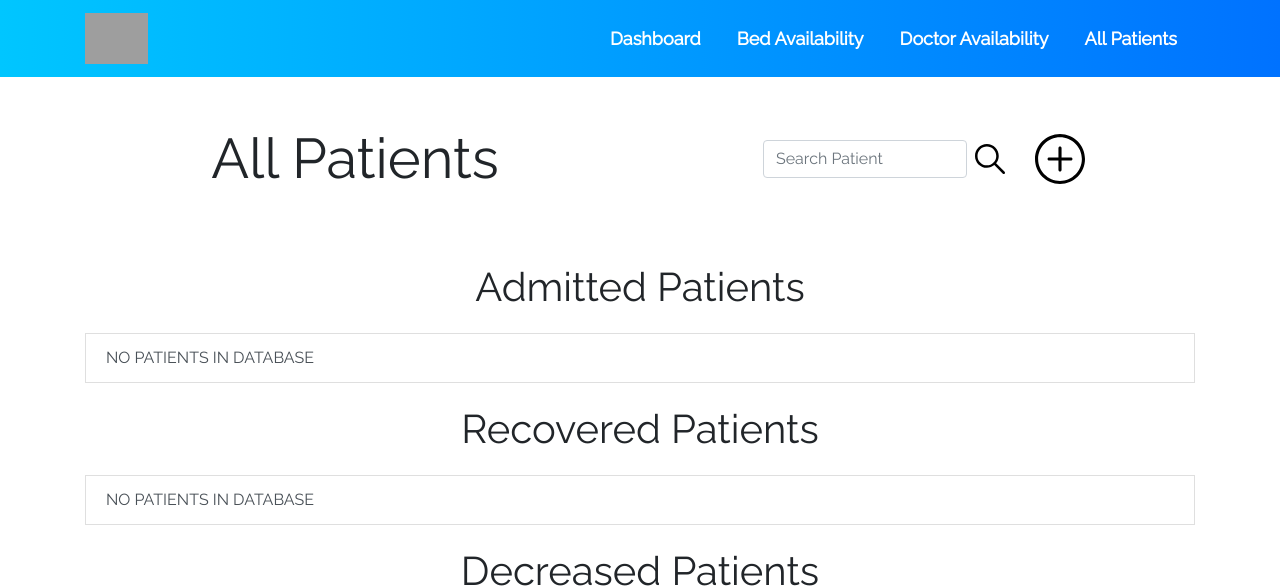
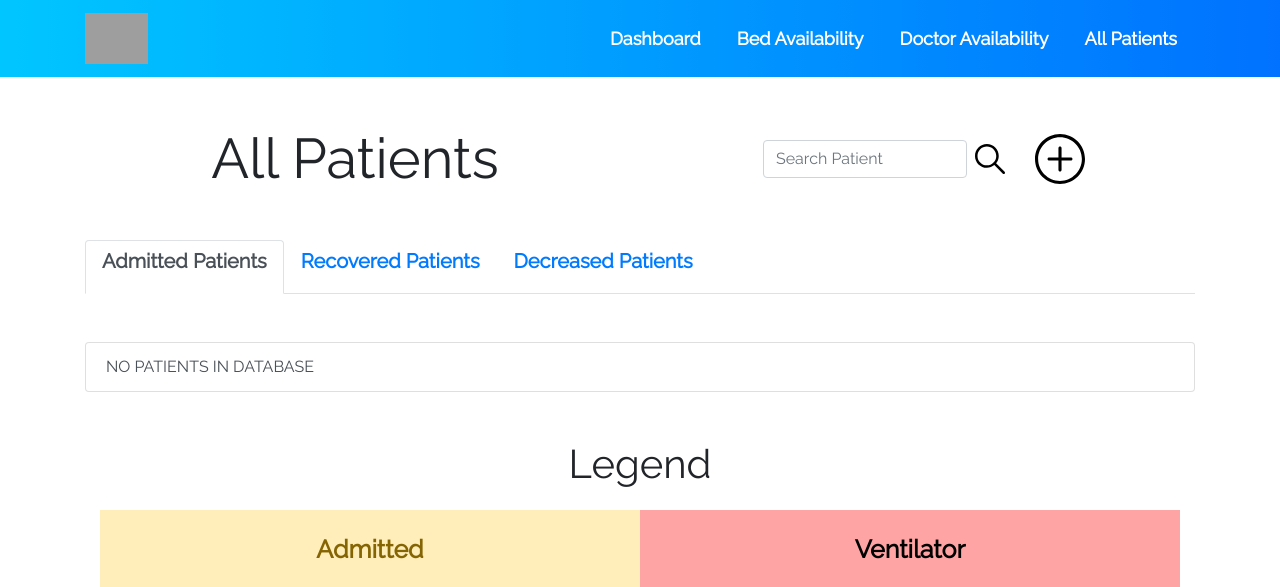
Before and after one commit to Patience-Breakers/Hospital-CMS-for-Covid-19, a Django app: template covidtracker/templates/allpatients.html in a window 1280 px wide. Shown: the top 587 px of the page. Run offline with Django 3.2, Linux system fonts and the light colour scheme; the template is opened without the code that fills it, so the values that code supplies are empty; some libraries are stand-ins or nearby versions; grey boxes are pictures that could not be loaded.

Commit message:
improved the ui of all patients

```diff
--- a/covidtracker/templates/allpatients.html
+++ b/covidtracker/templates/allpatients.html
@@ -33,9 +33,31 @@
     </div>
 
 
-    <ul class="list-group">
-        <h1 class="text-center heading">Admitted Patients</h1>
-
+    <!--todo Doing again part with navigation- Starts here-->
+    <ul class="nav nav-tabs" id="myTab" role="tablist">
+        <li class="nav-item" role="presentation">
+            <a class="nav-link active" id="home-tab" data-bs-toggle="tab" href="#home" role="tab" aria-controls="home"
+                aria-selected="true">
+                <h5><b>Admitted Patients</b></h5>
+            </a>
+        </li>
+        <li class="nav-item" role="presentation">
+            <a class="nav-link" id="profile-tab" data-bs-toggle="tab" href="#profile" role="tab" aria-controls="profile"
+                aria-selected="false">
+                <h5><b>Recovered Patients</b></h5>
+            </a>
+        </li>
+        <li class="nav-item" role="presentation">
+            <a class="nav-link" id="contact-tab" data-bs-toggle="tab" href="#contact" role="tab" aria-controls="contact"
+                aria-selected="false">
+                <h5><b>Decreased Patients</b></h5>
+            </a>
+        </li>
+    </ul>
+    <div class="tab-content" id="myTabContent">
+        <div class="tab-pane fade show active" id="home" role="tabpanel" aria-labelledby="home-tab">
+            <!--? Starts here admitted patients-->
+            <ul class="list-group my-5">
                 {% for patient in all_patients_query_set %}
                 {% if patient.decreased %}
                 {% elif patient.recovered %}
@@ -64,7 +86,29 @@
                 <li class="list-group-item list-group-item-action">NO PATIENTS IN DATABASE</li>
                 {% endfor %}
 
-        <h1 class="text-center heading">Recovered Patients</h1>
+            </ul>
+            <!--todo legend Starts here-->
+            <div class="container">
+                <h1 class="text-center heading-legend">Legend</h1>
+                <div class="container">
+                    <div class="row text-center">
+
+                        <div class="col yellow list-group-item-warning  ">
+                            Admitted
+                        </div>
+                        <div class="col red">
+                            Ventilator
+                        </div>
+
+                    </div>
+                </div>
+            </div>
+            <!--todo legend Ends here-->
+            <!--? Ends here admitted patients-->
+        </div>
+        <div class="tab-pane fade" id="profile" role="tabpanel" aria-labelledby="profile-tab">
+            <!--? Starts here Recovered patients-->
+            <ul class="list-group my-5">
                 {% for patient in all_patients_query_set %}
                 {% if patient.recovered %}
                 <div class="row">
@@ -87,8 +131,12 @@
                 {% empty %}
                 <li class="list-group-item list-group-item-action">NO PATIENTS IN DATABASE</li>
                 {% endfor %}
-
-        <h1 class="text-center heading">Decreased Patients</h1>
+            </ul>
+            <!--?Ends here Recovered patients-->
+        </div>
+        <div class="tab-pane fade" id="contact" role="tabpanel" aria-labelledby="contact-tab">
+            <!--? Starts here Decreased patients-->
+            <ul class="list-group my-5">
                 {% for patient in all_patients_query_set %}
                 {% if patient.decreased %}
                 <div class="row">
@@ -110,27 +158,16 @@
                 {% empty %}
                 <li class="list-group-item list-group-item-action">NO PATIENTS IN DATABASE</li>
                 {% endfor %}
+            </ul>
+            <!--? Ends here Decreased patients-->
+        </div>
+    </div>
+    <!--todo Doing again part with navigation- Ends here-->
 
 
-    </ul>
-</div>
-<!--todo legend Starts here-->
-<div class="container">
-    <h1 class="text-center heading-legend">Legend</h1>
-    <div class="container">
-        <div class="row text-center">
 
-            <div class="col yellow list-group-item-warning  ">
-                Admitted
-            </div>
-            <div class="col red">
-                Ventilator
 </div>
 
-        </div>
-    </div>
-</div>
-<!--todo legend Ends here-->
 
 {% endblock %}
 
```
Lines whose indentation alone changed are shown as unchanged.
